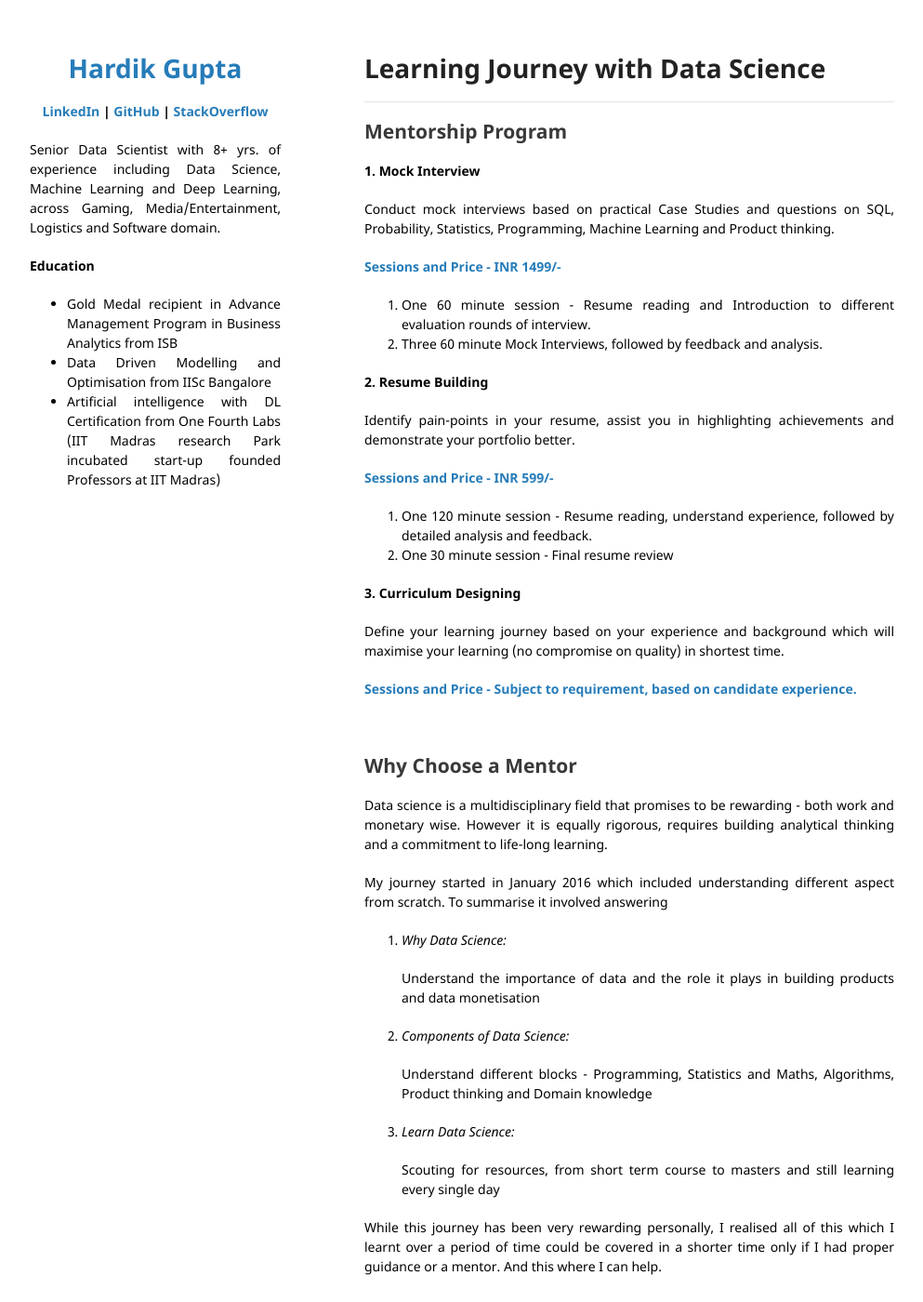
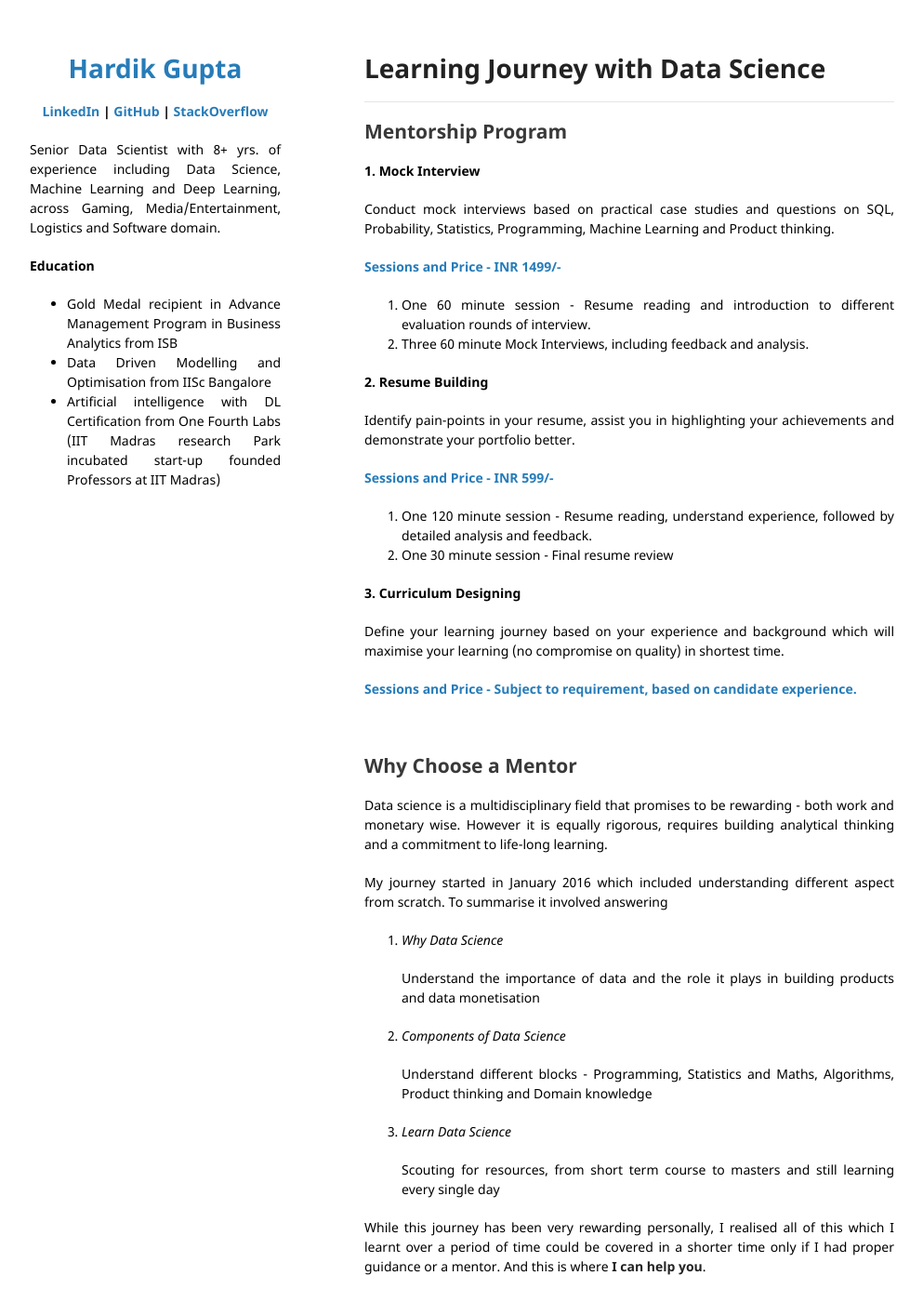
Before and after one commit to HardikLGupta/portfolio, a Jekyll site: the page built from index.md, in a window 1280 px wide and 1400 px high. Shown: the whole window at 93% size, without its empty margins (143-1136 px from the left). Built offline with Jekyll 4.4.1, drawn with Linux system fonts in a browser that asks for light colours; our own code applies the rules of GitHub Pages for plain Markdown files.

Commit message:
Update index.md

```diff
--- a/index.md
+++ b/index.md
@@ -2,14 +2,14 @@
 ---
 ## Mentorship Program
 
-<p style="font-weight:bold"> 1. Mock Interview </p><p>Conduct mock interviews based on practical Case Studies and questions on SQL, Probability, Statistics, Programming, Machine Learning and Product thinking.</p>
+<p style="font-weight:bold"> 1. Mock Interview </p><p>Conduct mock interviews based on practical case studies and questions on SQL, Probability, Statistics, Programming, Machine Learning and Product thinking.</p>
 
 <p style="font-weight:bold; color: #267CB9;"> Sessions and Price - INR 1499/- </p>
-1. One 60 minute session - Resume reading and Introduction to different evaluation rounds of interview.
-2. Three 60 minute Mock Interviews, followed by feedback and analysis.
+1. One 60 minute session - Resume reading and introduction to different evaluation rounds of interview.
+2. Three 60 minute Mock Interviews, including feedback and analysis.
 
 
-<p style="font-weight:bold"> 2. Resume Building </p><p>Identify pain-points in your resume, assist you in highlighting achievements and demonstrate your portfolio better.</p>
+<p style="font-weight:bold"> 2. Resume Building </p><p>Identify pain-points in your resume, assist you in highlighting your achievements and demonstrate your portfolio better.</p>
 
 <p style="font-weight:bold; color: #267CB9;"> Sessions and Price - INR 599/-</p>
 1. One 120 minute session - Resume reading, understand experience, followed by detailed analysis and feedback.
@@ -28,11 +28,11 @@ Data science is a multidisciplinary field that promises to be rewarding - both w
 
 My journey started in January 2016 which included understanding different aspect from scratch. To summarise it involved answering
 
-1. <p style="font-style: italic;">Why Data Science:</p> Understand the importance of data and the role it plays in building products and data monetisation
-2. <p style="font-style: italic;">Components of Data Science:</p> Understand different blocks - Programming, Statistics and Maths, Algorithms, Product thinking and Domain knowledge
-3. <p style="font-style: italic;">Learn Data Science:</p> Scouting for resources, from short term course to masters and still learning every single day
+1. <p style="font-style: italic;">Why Data Science</p> Understand the importance of data and the role it plays in building products and data monetisation
+2. <p style="font-style: italic;">Components of Data Science</p> Understand different blocks - Programming, Statistics and Maths, Algorithms, Product thinking and Domain knowledge
+3. <p style="font-style: italic;">Learn Data Science</p> Scouting for resources, from short term course to masters and still learning every single day
 
-While this journey has been very rewarding personally, I realised all of this which I learnt over a period of time could be covered in a shorter time only if I had proper guidance or a mentor. And this where I can help.
+While this journey has been very rewarding personally, I realised all of this which I learnt over a period of time could be covered in a shorter time only if I had proper guidance or a mentor. And this is where **I can help you**.
 
 <br>
 ## Contact
```
